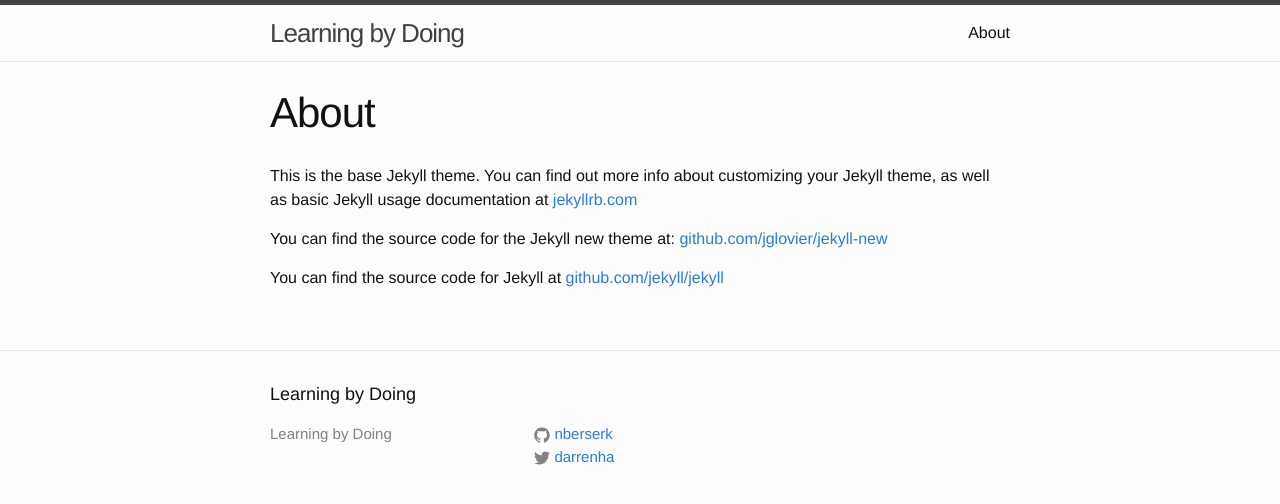
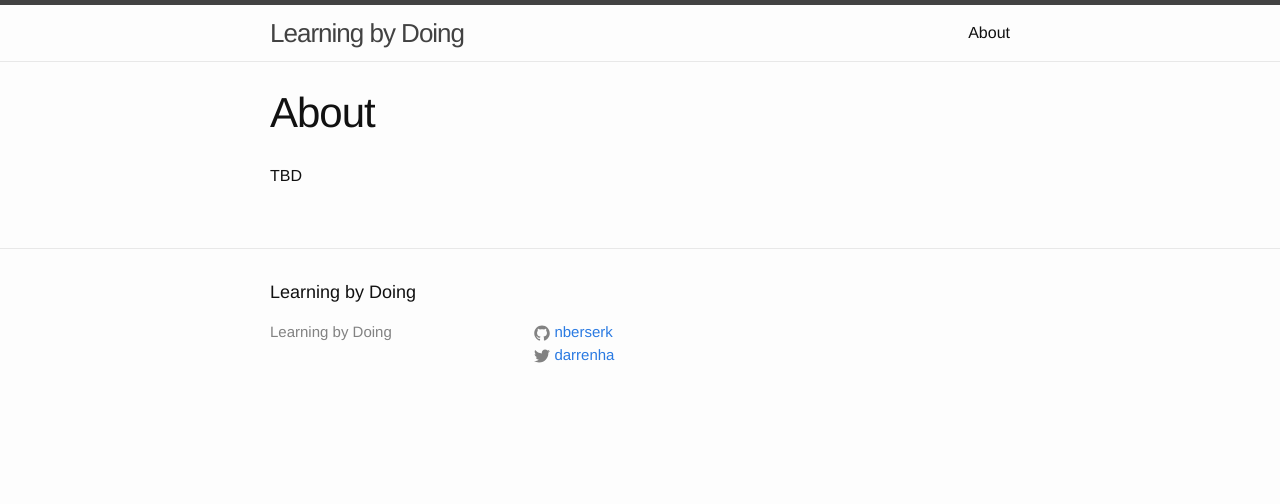
Before and after one commit to nberserk/nberserk.github.io.backup, a Jekyll site: the page built from about.md, in a window 1280 px wide. Shown: the top 504 px of the page. Built offline with Jekyll 4.4.1, drawn with Linux system fonts in a browser that asks for light colours; Markdown is read by kramdown in place of the engine named in the settings.

Commit message:
markdown ->md; clear about.md

```diff
--- a/about.md
+++ b/about.md
@@ -4,8 +4,4 @@
 permalink: /about/
 ---
 
-This is the base Jekyll theme. You can find out more info about customizing your Jekyll theme, as well as basic Jekyll usage documentation at [jekyllrb.com](http://jekyllrb.com/)
-
-You can find the source code for the Jekyll new theme at: [github.com/jglovier/jekyll-new](https://github.com/jglovier/jekyll-new)
-
-You can find the source code for Jekyll at [github.com/jekyll/jekyll](https://github.com/jekyll/jekyll)
+TBD
```
Also changed, not shown: _posts/2015-06-04-brand-new-blog.md (renamed from _posts/2015-06-04-brand-new-blog.markdown), _posts/2015-06-11-hadoop-intro.md (renamed from _posts/2015-06-11-hadoop-intro.markdown), _posts/2015-06-16-spark.md (renamed from _posts/2015-06-16-spark.markdown), _posts/2015-06-17-zeppelin.md (renamed from _posts/2015-06-17-zeppelin.markdown).
